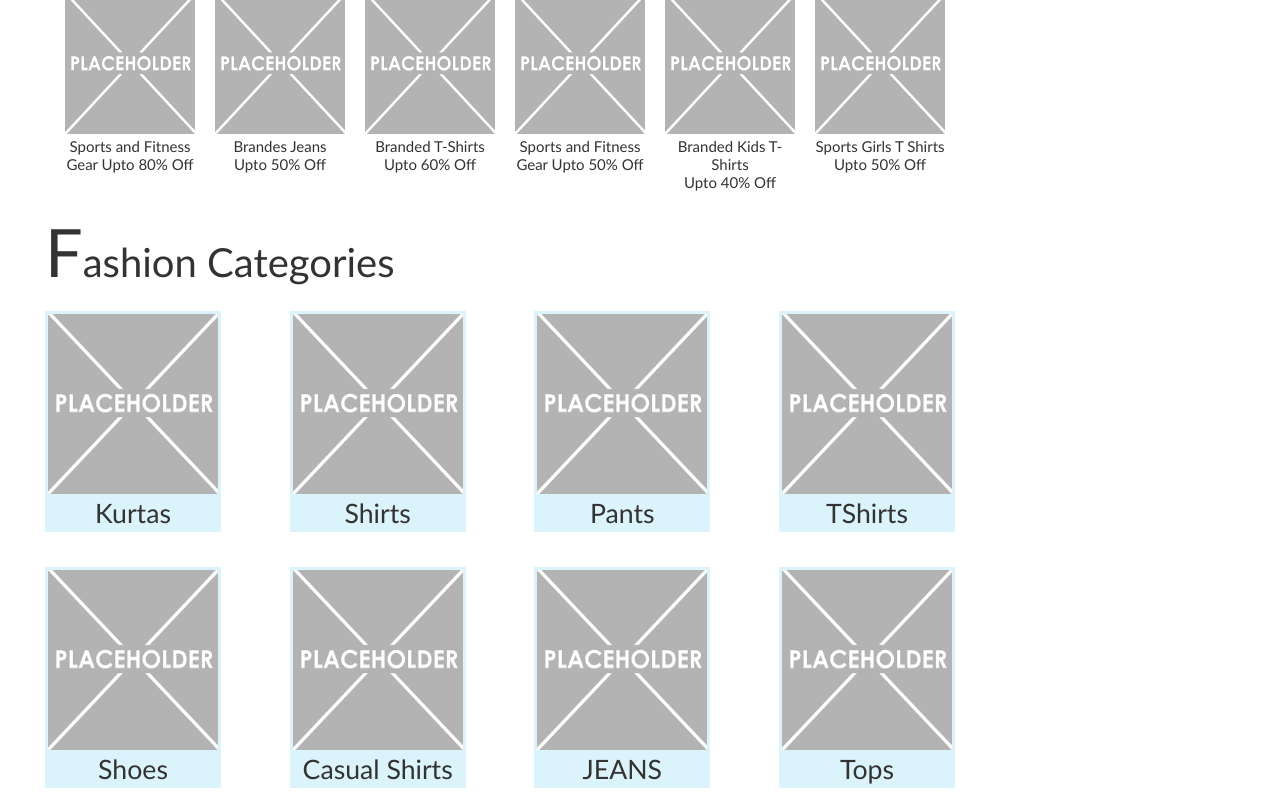
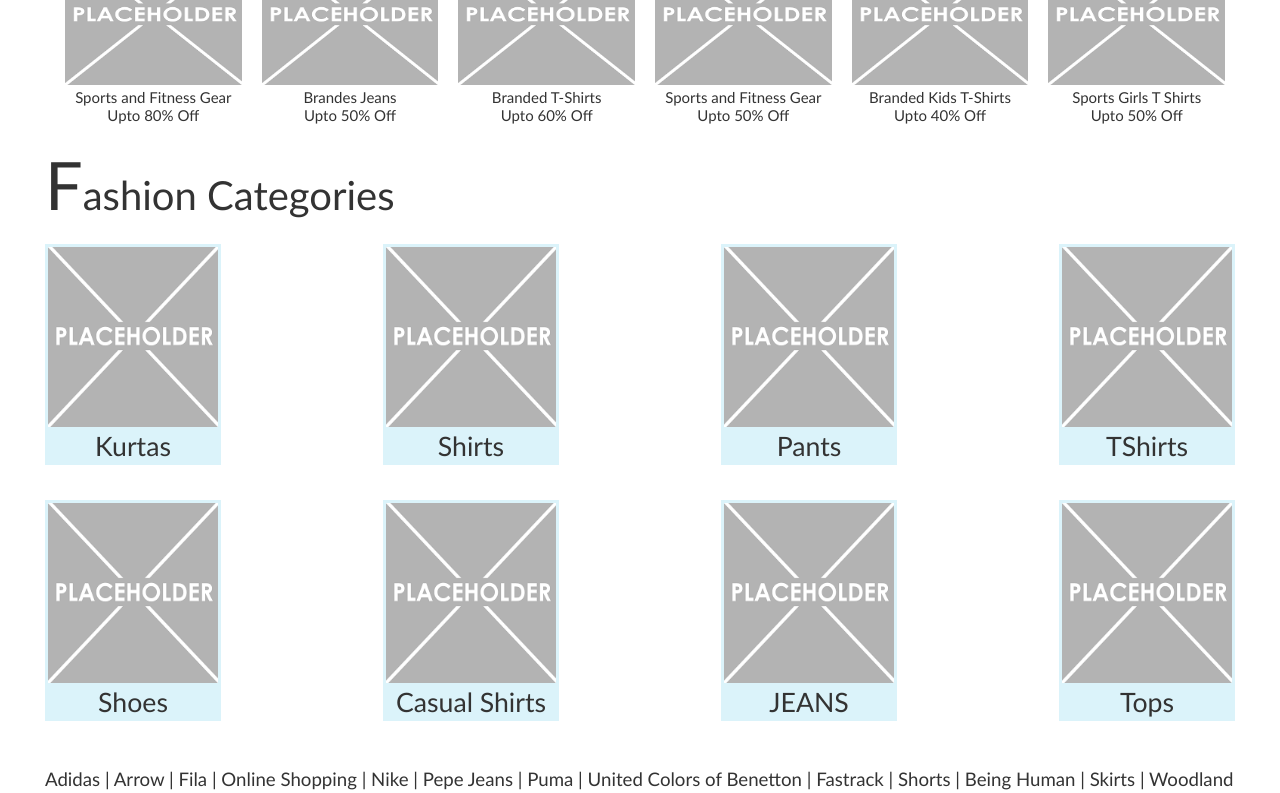
Before and after one commit to anilkumar0331/HandsOn-1-Layout-Specification, a plain HTML site: page index.html in a window 1280 px wide. Shown: the part 667-1460 px from the top of the page. Drawn offline with Linux system fonts and the light colour scheme.

Commit message:
Update style.css

```diff
--- a/resources/CSS/style.css
+++ b/resources/CSS/style.css
@@ -7,8 +7,6 @@
 
 html,
 body {
-    max-width: 1000px;
-    max-height: 2000px;
     font-family: 'Calibri';
     text-rendering: optimizeLegibility;
 }
```
